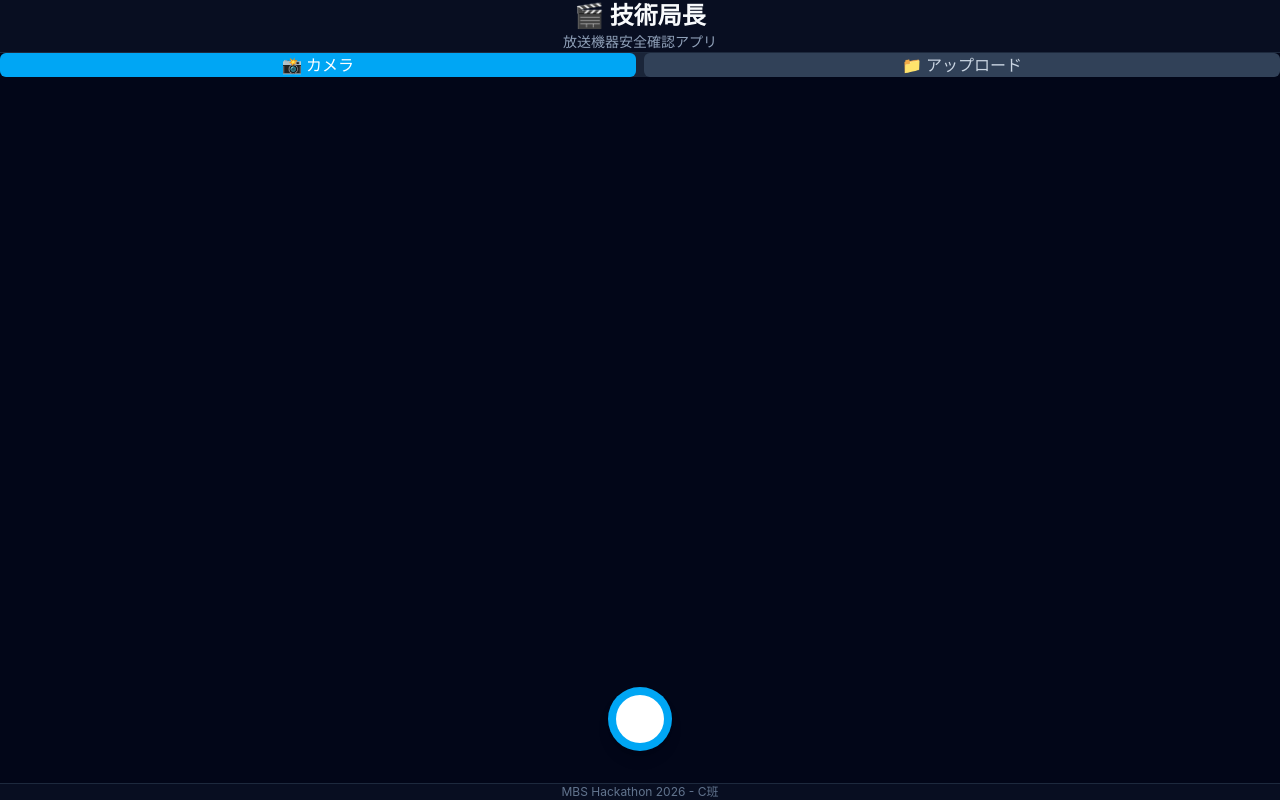
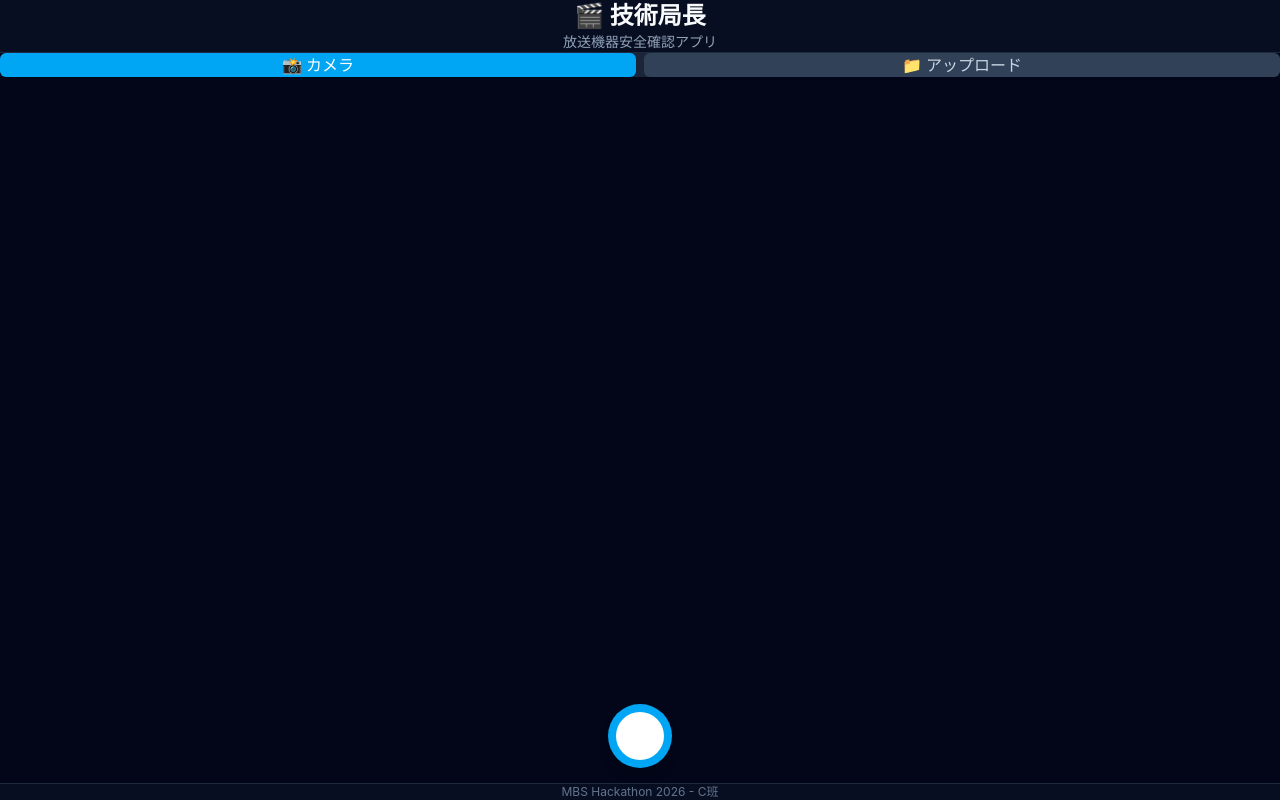
Before and after one commit to Fumiyaishibashi/gijutsu-kyokuchou, a Next.js app: page / in a window 1280 px wide. Both pictures are taken after a click on the button "📸 カメラ". Built offline with nearby package versions, Linux system fonts and the light colour scheme; no server answers.

Commit message:
撮影ボタンを画面基準のfixed配置に変更して常に表示されるように修正

```diff
--- a/app/components/CameraCapture.tsx
+++ b/app/components/CameraCapture.tsx
@@ -82,7 +82,7 @@ export default function CameraCapture({ onCapture, onError }: CameraCaptureProps
       <button
         onClick={capture}
         disabled={hasPermission === false}
-        className={`absolute bottom-8 left-1/2 transform -translate-x-1/2 w-16 h-16 rounded-full shadow-lg transition-all flex items-center justify-center z-20 ${
+        className={`fixed bottom-8 left-1/2 transform -translate-x-1/2 w-16 h-16 rounded-full shadow-lg transition-all flex items-center justify-center z-50 ${
           hasPermission === false
             ? 'bg-slate-600 cursor-not-allowed opacity-30'
             : 'bg-sky-500 hover:bg-sky-600 hover:scale-110 active:scale-95 cursor-pointer'
```
